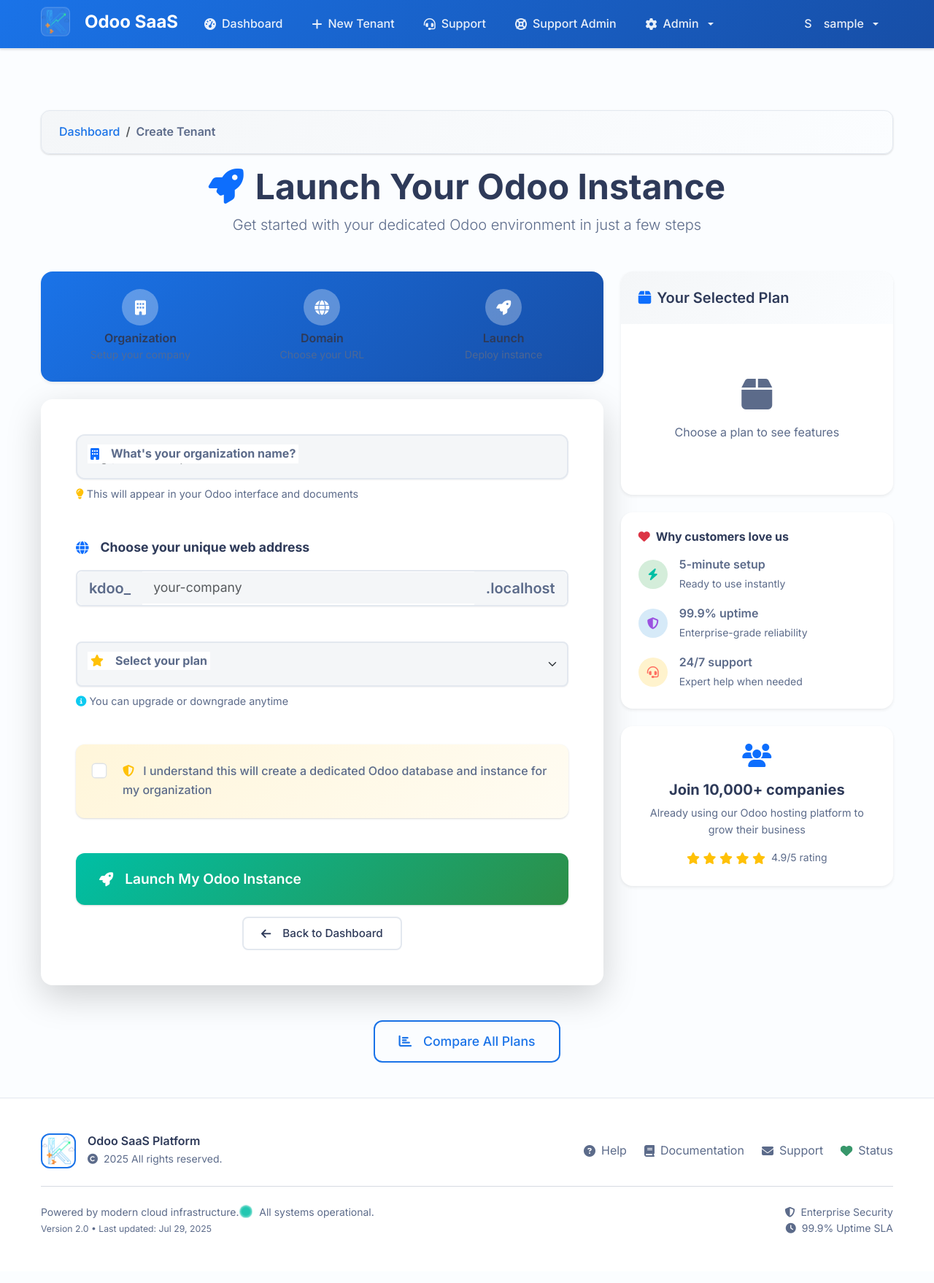
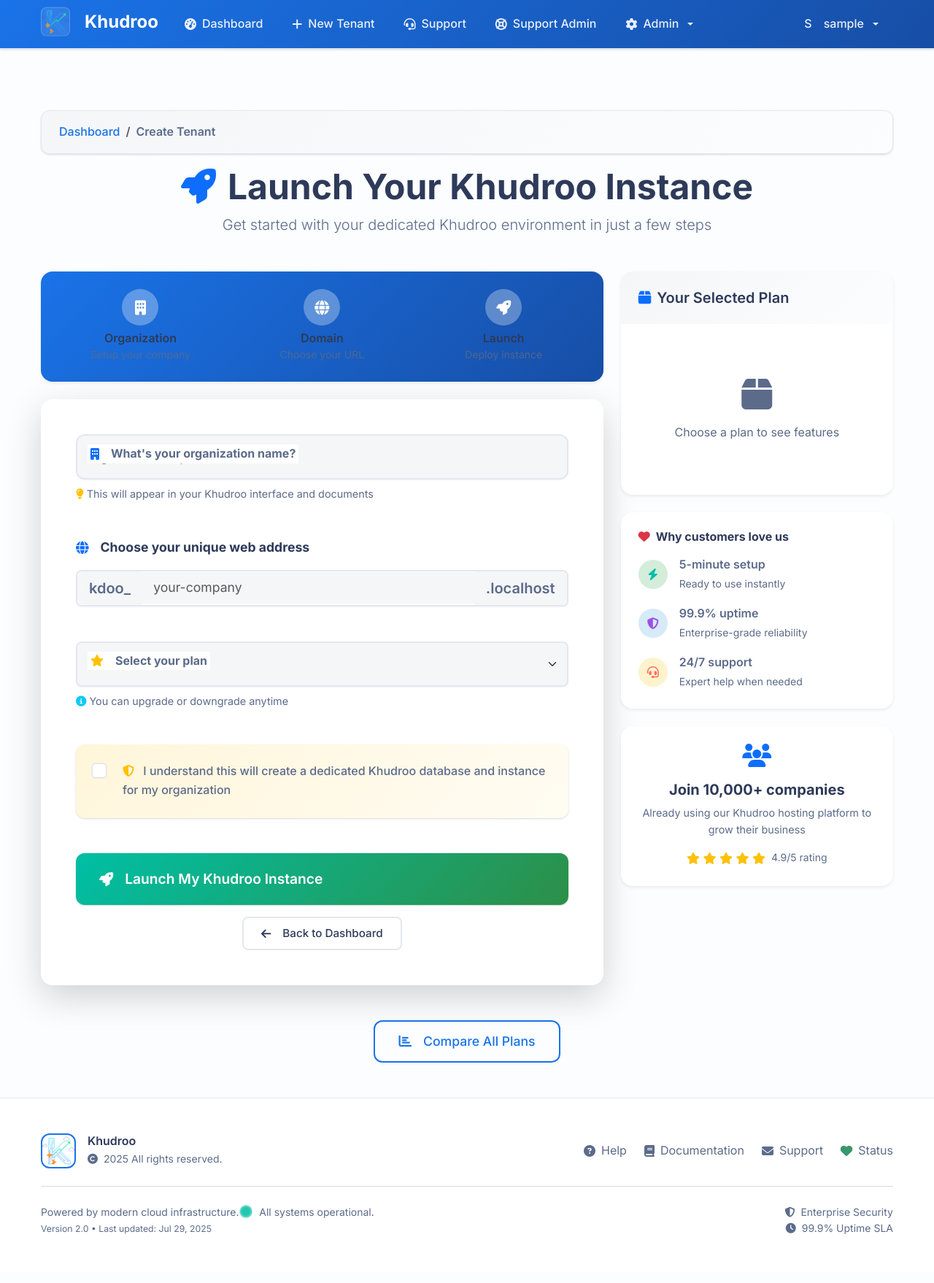
Before and after one commit to tovfikur/odoo-multi-tenant-system, a Flask app: page /tenant/create in a window 1280 px wide. Shown: the whole page at 73% size. Run offline with Flask 3, Linux system fonts and the light colour scheme; the visitor is signed in with stand-in values (Sample User, id 1); data that the repository does not hold is empty; parts of the project's set-up code (start-up, migrations or seed data) failed here and were passed over; some libraries are stand-ins or nearby versions.

Commit message:
refactor: update branding from Odoo SaaS to Khudroo across templates and configuration

```diff
--- a/saas_manager/static/css/style.css
+++ b/saas_manager/static/css/style.css
@@ -1,4 +1,4 @@
-/* Enhanced Odoo SaaS Platform Styles - Jewel + Neutral Color Scheme */
+/* Enhanced Khudroo Styles - Jewel + Neutral Color Scheme */
 
 /* Import Beautiful Fonts */
 @import url("https://fonts.googleapis.com/css2?family=Inter:wght@300;400;500;600;700&display=swap");
--- a/saas_manager/templates/admin_tenants.html
+++ b/saas_manager/templates/admin_tenants.html
@@ -1,5 +1,4 @@
-{% extends "base.html" %} {% block title %}Admin - Tenants - Odoo SaaS
-Platform{% endblock %} {% block content %}
+{% extends "base.html" %} {% block title %}Admin - Tenants - Khudroo{% endblock %} {% block content %}
 <div class="row mb-4">
   <div class="col">
     <nav aria-label="breadcrumb">
--- a/saas_manager/templates/admin_users.html
+++ b/saas_manager/templates/admin_users.html
@@ -1,4 +1,4 @@
-{% extends "base.html" %} {% block title %}Admin - Users - Odoo SaaS Platform{%
+{% extends "base.html" %} {% block title %}Admin - Users - Khudroo{%
 endblock %} {% block content %}
 <div class="row mb-4">
   <div class="col">
--- a/saas_manager/templates/admin_workers.html
+++ b/saas_manager/templates/admin_workers.html
@@ -1,5 +1,4 @@
-{% extends "base.html" %} {% block title %}Admin - Workers - Odoo SaaS
-Platform{% endblock %} {% block content %}
+{% extends "base.html" %} {% block title %}Admin - Workers - Khudroo{% endblock %} {% block content %}
 <div class="row mb-4">
   <div class="col">
     <nav aria-label="breadcrumb">
@@ -13,7 +12,7 @@ Platform{% endblock %} {% block content %}
     </nav>
     <h2><i class="fas fa-server me-2"></i>Worker Management</h2>
     <p class="text-muted">
-      Manage Odoo worker instances and monitor their performance
+      Manage Khudroo worker instances and monitor their performance
     </p>
   </div>
 </div>
--- a/saas_manager/templates/base.html
+++ b/saas_manager/templates/base.html
@@ -7,10 +7,10 @@
     <link rel="manifest" href="/manifest.json" />
     <meta
       name="description"
-      content="Odoo SaaS Platform - Modern cloud-based ERP solution"
+      content="Khudroo - Modern cloud-based ERP solution"
     />
 
-    <title>{% block title %}Odoo SaaS Platform{% endblock %}</title>
+    <title>{% block title %}Khudroo{% endblock %}</title>
 
     <!-- Preload critical resources -->
     <link
@@ -77,10 +77,10 @@
           <div class="logo-square">
             <img
               src="{{ url_for('static', filename='img/kdoo-logo.png') }}"
-              alt="Odoo SaaS"
+              alt="Khudroo"
             />
           </div>
-          <span>Odoo SaaS</span>
+          <span>Khudroo</span>
         </a>
 
         <button
@@ -298,11 +298,11 @@
               <div class="footer-logo">
                 <img
                   src="{{ url_for('static', filename='img/kdoo-logo.png') }}"
-                  alt="Odoo SaaS"
+                  alt="Khudroo"
                 />
               </div>
               <div>
-                <h6 class="mb-1">Odoo SaaS Platform</h6>
+                <h6 class="mb-1">Khudroo</h6>
                 <p class="mb-0 text-muted small">
                   <i class="fas fa-copyright me-1"></i>
                   {{ moment().format('YYYY') }} All rights reserved.
--- a/saas_manager/templates/create_tenant.html
+++ b/saas_manager/templates/create_tenant.html
@@ -1,5 +1,5 @@
 {% extends "base.html" %}
-{% block title %}Create Tenant - Odoo SaaS Platform{% endblock %}
+{% block title %}Create Tenant - Khudroo{% endblock %}
 
 {% block content %}
 <!-- Breadcrumb -->
@@ -15,9 +15,9 @@
     </nav>
     <div class="text-center mb-4">
       <h1 class="display-5 fw-bold mb-2" style="">
-        <i class="fas fa-rocket text-primary me-3"></i>Launch Your Odoo Instance
+        <i class="fas fa-rocket text-primary me-3"></i>Launch Your Khudroo Instance
       </h1>
-      <p class="lead" style="">Get started with your dedicated Odoo environment in just a few steps</p>
+      <p class="lead" style="">Get started with your dedicated Khudroo environment in just a few steps</p>
     </div>
   </div>
 </div>
@@ -80,7 +80,7 @@
               {% endfor %}
             {% endif %}
             <div class="form-text mt-2" style="font-size: 0.9rem;">
-              <i class="fas fa-lightbulb text-warning me-1"></i>This will appear in your Odoo interface and documents
+              <i class="fas fa-lightbulb text-warning me-1"></i>This will appear in your Khudroo interface and documents
             </div>
           </div>
 
@@ -123,7 +123,7 @@
                   <input class="form-check-input" type="checkbox" id="confirm-creation" required style="transform: scale(1.3);">
                   <label class="form-check-label fw-medium ms-3" for="confirm-creation" style=" font-size: 1rem;">
                     <i class="fas fa-shield-alt text-warning me-2"></i>
-                    I understand this will create a dedicated Odoo database and instance for my organization
+                    I understand this will create a dedicated Khudroo database and instance for my organization
                   </label>
                 </div>
               </div>
@@ -133,7 +133,7 @@
           <!-- Action Button -->
           <div class="d-grid mb-3">
             <button type="submit" class="btn btn-primary btn-lg py-4" id="create-btn" style="font-size: 1.2rem; font-weight: 600; background: linear-gradient(135deg, var(--success) 0%, #2d8f47 100%); border: none;">
-              <i class="fas fa-rocket me-2"></i>Launch My Odoo Instance
+              <i class="fas fa-rocket me-2"></i>Launch My Khudroo Instance
             </button>
           </div>
           <div class="text-center">
@@ -207,7 +207,7 @@
         </div>
         <h5 class="fw-bold mb-2" style="">Join 10,000+ companies</h5>
         <p class="mb-3" style=" font-size: 0.9rem;">
-          Already using our Odoo hosting platform to grow their business
+          Already using our Khudroo hosting platform to grow their business
         </p>
         <div class="d-flex justify-content-center">
           <div class="text-warning">
@@ -457,10 +457,10 @@ function validateSubdomain() {
 function handleFormSubmit(e) {
   const createBtn = document.getElementById("create-btn");
   createBtn.disabled = true;
-  createBtn.innerHTML = '<i class="fas fa-spinner fa-spin me-2"></i>Launching your Odoo instance...';
+  createBtn.innerHTML = '<i class="fas fa-spinner fa-spin me-2"></i>Launching your Khudroo instance...';
 
   if (window.showNotification) {
-    window.showNotification("🚀 Launching your Odoo instance! This may take a few moments.", "info", 10000);
+    window.showNotification("🚀 Launching your Khudroo instance! This may take a few moments.", "info", 10000);
   }
 }
 
--- a/saas_manager/templates/login.html
+++ b/saas_manager/templates/login.html
@@ -1,4 +1,4 @@
-{% extends "base.html" %} {% block title %}Login - Odoo SaaS Platform{% endblock
+{% extends "base.html" %} {% block title %}Login - Khudroo{% endblock
 %} {% block content %}
 <div class="container-fluid">
   <div class="row min-vh-100">
@@ -20,7 +20,7 @@
         ></i>
         <h2 class="fw-bold mb-3">Welcome Back</h2>
         <p class="mb-4" style="opacity: 0.8; font-size: 1.1rem">
-          Access your Odoo dashboard
+          Access your Khudroo dashboard
         </p>
 
         <div class="d-flex justify-content-center align-items-center">
--- a/saas_manager/templates/manage_tenant.html
+++ b/saas_manager/templates/manage_tenant.html
@@ -1,5 +1,5 @@
 {% extends "base.html" %}
-{% block title %}Manage Tenant - {{ tenant.name }} - Odoo SaaS Platform{% endblock %}
+{% block title %}Manage Tenant - {{ tenant.name }} - Khudroo{% endblock %}
 
 {% block content %}
 <div class="row mb-4">
--- a/saas_manager/templates/master_admin_dashboard.html
+++ b/saas_manager/templates/master_admin_dashboard.html
@@ -1,5 +1,4 @@
-{% extends "base.html" %} {% block title %}Master Admin Dashboard - Odoo SaaS
-Platform{% endblock %} {% block content %}
+{% extends "base.html" %} {% block title %}Master Admin Dashboard - Khudroo{% endblock %} {% block content %}
 <!-- Loading Spinner -->
 <div
   id="loading-spinner"
--- a/saas_manager/templates/offline.html
+++ b/saas_manager/templates/offline.html
@@ -3,13 +3,13 @@
   <head>
     <meta charset="UTF-8" />
     <meta name="viewport" content="width=device-width, initial-scale=1.0" />
-    <title>Offline - Odoo SaaS Platform</title>
+    <title>Offline - Khudroo</title>
     <link rel="stylesheet" href="/static/css/styles.css" />
     <link rel="icon" href="/static/img/kdoo-favicon.ico" />
   </head>
   <body>
     <header>
-      <h1>Odoo SaaS Platform</h1>
+      <h1>Khudroo</h1>
     </header>
     <main>
       <h2>Offline</h2>
--- a/saas_manager/templates/support/support.html
+++ b/saas_manager/templates/support/support.html
@@ -1,5 +1,5 @@
 <!-- ===== support.html - User Support Page ===== -->
-{% extends "base.html" %} {% block title %}Support - Odoo SaaS Platform{%
+{% extends "base.html" %} {% block title %}Support - Khudroo{%
 endblock %} {% block extra_css %}
 <link
   rel="stylesheet"
--- a/saas_manager/templates/system_admin/dashboard.html
+++ b/saas_manager/templates/system_admin/dashboard.html
@@ -1,5 +1,4 @@
-{% extends "base.html" %} {% block title %}System Admin Dashboard - Odoo SaaS
-Platform{% endblock %} {% block content %}
+{% extends "base.html" %} {% block title %}System Admin Dashboard - Khudroo{% endblock %} {% block content %}
 <!-- Enhanced Dashboard Container -->
 <div class="dashboard-container">
   <!-- Welcome Section with Modern Design -->
@@ -11,7 +10,7 @@ Platform{% endblock %} {% block content %}
           System Administration
         </h1>
         <p class="mb-0 fs-5">
-          Monitor and manage your Odoo SaaS infrastructure with advanced
+          Monitor and manage your Khudroo infrastructure with advanced
           controls.
           <span class="badge bg-success ms-2 pulse-animation">
             <i class="fas fa-circle me-1"></i>
```
Also changed, not shown: saas_manager/templates/dashboard.html (+4 -4 lines), saas_manager/templates/index.html (+6 -6 lines), saas_manager/templates/register.html (+6 -6 lines), saas_manager/templates/registration_status.html (+9 -9 lines), saas_manager/templates/unified_register.html (+8 -8 lines), saas_manager/static/manifest.json, 1 other file.
